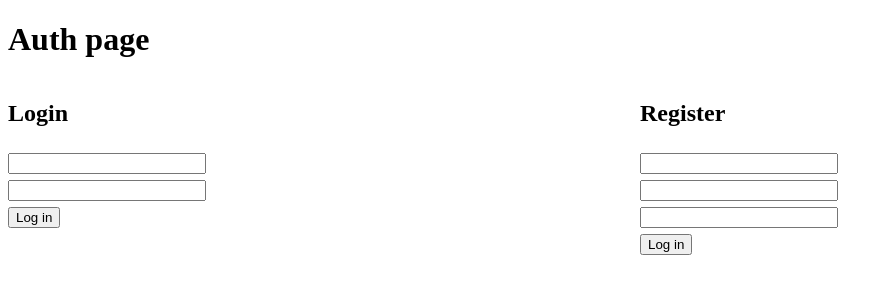
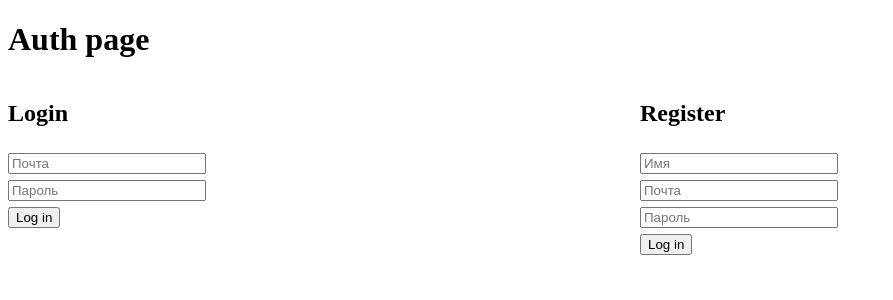
Before and after one commit to Julik2507/HelicopterProject, a SvelteKit app in the folder Our-Project/: page /auth in a window 1280 px wide. Shown: the top 300 px of the page, without its empty margins (0-893 px from the left). Built offline with nearby package versions, Linux system fonts and the light colour scheme.

Commit message:
feat: placeholders for inputs

```diff
--- a/Our-Project/src/components/auth_panels/auth_login.svelte
+++ b/Our-Project/src/components/auth_panels/auth_login.svelte
@@ -9,8 +9,8 @@
 
 <div class="login_panel">
     <h2>Login</h2>
-    <input class="input_text" type="text" name="email" bind:value={input_email}/>
-    <input class="input_text" type="text" name="password" bind:value={input_password}/>
+    <input class="input_text" type="text" name="email" placeholder="Почта" bind:value={input_email}/>
+    <input class="input_text" type="text" name="password" placeholder="Пароль" bind:value={input_password}/>
     <button class="input_btn" on:click={logIn}>Log in</button>
 </div>
 
--- a/Our-Project/src/components/auth_panels/auth_register.svelte
+++ b/Our-Project/src/components/auth_panels/auth_register.svelte
@@ -10,9 +10,9 @@
 
 <div class="register_panel">
     <h2>Register</h2>
-    <input class="input_text" type="text" name="name" bind:value={input_name}/>
-    <input class="input_text" type="text" name="email" bind:value={input_email}/>
-    <input class="input_text" type="password" name="password" bind:value={input_password}/>
+    <input class="input_text" type="text" name="name" placeholder="Имя" bind:value={input_name}/>
+    <input class="input_text" type="text" name="email" placeholder="Почта" bind:value={input_email}/>
+    <input class="input_text" type="password" name="password" placeholder="Пароль" bind:value={input_password}/>
     <button class="input_btn" on:click={register}>Log in</button>
 </div>
 
```
